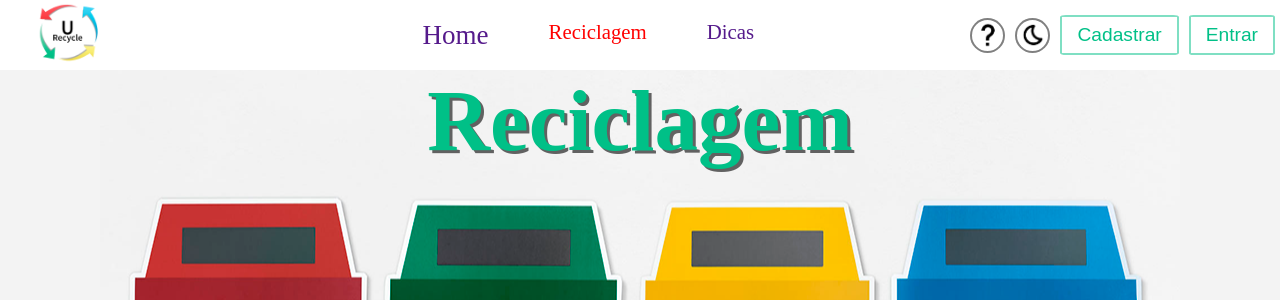
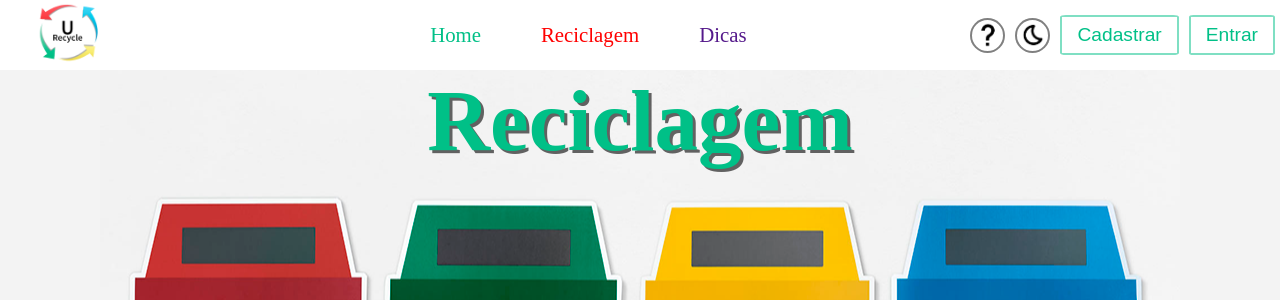
Before and after one commit to JoaoLimaV/Projeto-URecycle, a PHP site: page /reciclagem-nav_index/index.html in a window 1280 px wide, with the pointer over the restyled element. Shown: the top 300 px of the page. Run offline with PHP 8.4, Linux system fonts and the light colour scheme.

Commit message:
Correção de Bugs v2.1

```diff
--- a/reciclagem-nav_index/css/estilo.css
+++ b/reciclagem-nav_index/css/estilo.css
@@ -40,9 +40,8 @@ header nav ul li a{
     transition: 0.5s;
 }
 header nav ul li a:hover{
-    font-size: 1.3em;
+    color: rgb(0, 192, 135);
     transition: 0.5s;
-
 }
 .aqui{
     color: red;
@@ -108,6 +107,7 @@ header nav ul li a:hover{
 }
 #botoes_header .btn_normal:hover{
     background-color:rgb(0, 192, 135, 0.5);
+    border: 2px solid transparent;
     color: white;
 }
 /* FIM HEADER */
```
